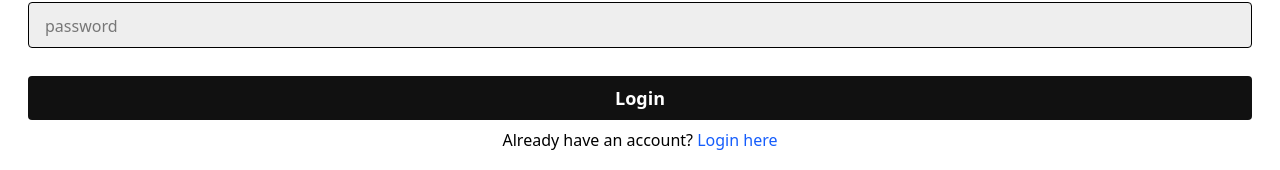
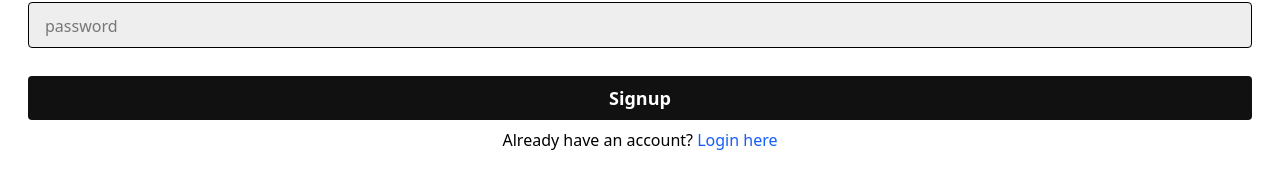
Before and after one commit to deveshidwivedi/onTheWay, a React (Vite) app in the folder Frontend/: page /captain-signup in a window 1280 px wide. Shown: the part 306-476 px from the top of the page. Built offline with nearby package versions, Linux system fonts and the light colour scheme.

Commit message:
add start

```diff
--- a/Frontend/src/App.jsx
+++ b/Frontend/src/App.jsx
@@ -1,7 +1,8 @@
 import React from 'react';
 import './index.css';
-import {Route, Routes } from 'react-router-dom';
+import { Route, Routes } from 'react-router-dom';
 import Home from './pages/Home';
+import Start from './pages/Start';
 import UserLogin from './pages/UserLogin';
 import UserSignup from './pages/UserSignup';
 import CaptainLogin from './pages/Captainlogin';
@@ -11,11 +12,12 @@ const App = () => {
   return (
     <div>
       <Routes>
-        <Route path="/" element={<Home/>} />
-        <Route path="/login" element={<UserLogin/>} />
-        <Route path="/signup" element={<UserSignup/>} />
-        <Route path="/captain-login" element={<CaptainLogin/>} />
-        <Route path="/captain-signup" element={<CaptainSignup/>} />
+        <Route path="/" element={<Start />} />
+        <Route path="/login" element={<UserLogin />} />
+        <Route path="/signup" element={<UserSignup />} />
+        <Route path="/captain-login" element={<CaptainLogin />} />
+        <Route path="/captain-signup" element={<CaptainSignup />} />
+        <Route path='/home' element={<Home />} />
       </Routes>
     </div>
   )
--- a/Frontend/src/pages/CaptainSignup.jsx
+++ b/Frontend/src/pages/CaptainSignup.jsx
@@ -1,4 +1,4 @@
-import React , {useState} from "react";
+import React, { useState } from "react";
 import { Link } from "react-router-dom";
 import logo from "../assets/logo.png";
 
@@ -13,7 +13,7 @@ const CaptainSignup = () => {
     const submitHandler = (e) => {
         e.preventDefault();
         setCaptainData({
-                fullName:{
+            fullName: {
                 firstName: firstName,
                 lastName: lastName
             },
@@ -32,9 +32,9 @@ const CaptainSignup = () => {
     return (
         <div className="p-7 flex flex-col justify-between h-screen">
             <div>
-        <img className="w-25 -ml-2 -mt-8 -mb-4" src={logo} alt="Logo"  />
+                <img className="w-25 -ml-2 -mt-8 -mb-4" src={logo} alt="Logo" />
 
-          <form onSubmit={(e)=> {
+                <form onSubmit={(e) => {
                     submitHandler(e);
                 }}>
 
@@ -44,7 +44,7 @@ const CaptainSignup = () => {
                             className="bg-[#eeeeee] w-1/2 mb-2 rounded px-4 py-2 border  text-lg placeholder:text-base"
                             type="text" placeholder="First name"
                             value={firstName}
-           onChange={(e)=>{
+                            onChange={(e) => {
                                 setFirstName(e.target.value);
                             }}
                         />
@@ -52,7 +52,7 @@ const CaptainSignup = () => {
                             className="bg-[#eeeeee] w-1/2 mb-2 rounded px-4 py-2 border   text-lg placeholder:text-base"
                             type="text" placeholder="Last name"
                             value={lastName}
-           onChange={(e)=>{
+                            onChange={(e) => {
                                 setLastName(e.target.value);
                             }}
                         />
@@ -63,7 +63,7 @@ const CaptainSignup = () => {
                         className="bg-[#eeeeee] mb-5 rounded px-4 py-2 border w-full text-lg placeholder:text-base"
                         type="email" placeholder="email@example.com"
                         value={email}
-           onChange={(e)=>{
+                        onChange={(e) => {
                             setEmail(e.target.value);
                         }}
                     />
@@ -73,12 +73,12 @@ const CaptainSignup = () => {
                         className="bg-[#eeeeee] mb-7 rounded px-4 py-2 border w-full text-lg placeholder:text-base"
                         type="password" placeholder="password"
                         value={password}
-           onChange={(e)=>{
+                        onChange={(e) => {
                             setPassword(e.target.value);
                         }}
                     />
 
-          <button  className="bg-[#111] text-white font-semibold mb-2 rounded px-4 py-2 w-full text-lg">Login</button>
+                    <button className="bg-[#111] text-white font-semibold mb-2 rounded px-4 py-2 w-full text-lg">Signup</button>
 
                     <p className="text-center">
                         Already have an account? <Link to="/captain-login" className="text-blue-600">Login here</Link>
--- a/Frontend/src/pages/Home.jsx
+++ b/Frontend/src/pages/Home.jsx
@@ -1,23 +1,8 @@
-import React from "react";
-import logo from "../assets/logo.png";
-import bgImage from "../assets/bg.png";
-import { Link } from "react-router-dom";
+import React from 'react';
 
 const Home = () => {
     return (
-        <div>
-               <div
-      className="h-screen  flex justify-between flex-col w-full bg-no-repeat "
-      style={{ backgroundImage: `url(${bgImage})`, backgroundPosition: "center 20%"  }}
-    >
-          <img className="w-35 ml-4 -mt-8" src={logo} alt="Logo"  />
-            <div className="bg-white pb-7 py-4 px-4">
-                <h2 className="text-3xl font-bold">Get Started</h2>
-                <Link to='/login' className="flex items-center justify-center w-full bg-black text-white py-3 rounded mt-4">Continue</Link>
-            </div>
-            </div>
-
-        </div>
+        <div>Home</div>
     )
 }
 
--- /dev/null
+++ b/Frontend/src/pages/Start.jsx
@@ -0,0 +1,24 @@
+import React from "react";
+import logo from "../assets/logo.png";
+import bgImage from "../assets/bg.png";
+import { Link } from "react-router-dom";
+
+const Start = () => {
+    return (
+        <div>
+            <div
+                className="h-screen  flex justify-between flex-col w-full bg-no-repeat "
+                style={{ backgroundImage: `url(${bgImage})`, backgroundPosition: "center 20%" }}
+            >
+                <img className="w-35 ml-4 -mt-8" src={logo} alt="Logo" />
+                <div className="bg-white pb-7 py-4 px-4">
+                    <h2 className="text-3xl font-bold">Get Started</h2>
+                    <Link to='/login' className="flex items-center justify-center w-full bg-black text-white py-3 rounded mt-4">Continue</Link>
+                </div>
+            </div>
+
+        </div>
+    )
+}
+
+export default Start;
--- a/Frontend/src/pages/UserSignup.jsx
+++ b/Frontend/src/pages/UserSignup.jsx
@@ -1,4 +1,4 @@
-import React , {useState} from "react";
+import React, { useState } from "react";
 import { Link } from "react-router-dom";
 import logo from "../assets/logo.png";
 
@@ -12,7 +12,7 @@ const UserSignup = () => {
     const submitHandler = (e) => {
         e.preventDefault();
         setUserData({
-                fullName:{
+            fullName: {
                 firstName: firstName,
                 lastName: lastName
             },
@@ -31,9 +31,9 @@ const UserSignup = () => {
     return (
         <div className="p-7 flex flex-col justify-between h-screen">
             <div>
-        <img className="w-25 -ml-2 -mt-8 -mb-4" src={logo} alt="Logo"  />
+                <img className="w-25 -ml-2 -mt-8 -mb-4" src={logo} alt="Logo" />
 
-          <form onSubmit={(e)=> {
+                <form onSubmit={(e) => {
                     submitHandler(e);
                 }}>
 
@@ -43,7 +43,7 @@ const UserSignup = () => {
                             className="bg-[#eeeeee] w-1/2 mb-2 rounded px-4 py-2 border  text-lg placeholder:text-base"
                             type="text" placeholder="First name"
                             value={firstName}
-           onChange={(e)=>{
+                            onChange={(e) => {
                                 setFirstName(e.target.value);
                             }}
                         />
@@ -51,7 +51,7 @@ const UserSignup = () => {
                             className="bg-[#eeeeee] w-1/2 mb-2 rounded px-4 py-2 border   text-lg placeholder:text-base"
                             type="text" placeholder="Last name"
                             value={lastName}
-           onChange={(e)=>{
+                            onChange={(e) => {
                                 setLastName(e.target.value);
                             }}
                         />
@@ -62,7 +62,7 @@ const UserSignup = () => {
                         className="bg-[#eeeeee] mb-5 rounded px-4 py-2 border w-full text-lg placeholder:text-base"
                         type="email" placeholder="email@example.com"
                         value={email}
-           onChange={(e)=>{
+                        onChange={(e) => {
                             setEmail(e.target.value);
                         }}
                     />
@@ -72,12 +72,12 @@ const UserSignup = () => {
                         className="bg-[#eeeeee] mb-7 rounded px-4 py-2 border w-full text-lg placeholder:text-base"
                         type="password" placeholder="password"
                         value={password}
-           onChange={(e)=>{
+                        onChange={(e) => {
                             setPassword(e.target.value);
                         }}
                     />
 
-          <button  className="bg-[#111] text-white font-semibold mb-2 rounded px-4 py-2 w-full text-lg">Login</button>
+                    <button className="bg-[#111] text-white font-semibold mb-2 rounded px-4 py-2 w-full text-lg">Signup</button>
 
                     <p className="text-center">
                         Already have an account? <Link to="/login" className="text-blue-600">Login here</Link>
```
Lines whose indentation alone changed are shown as unchanged.
